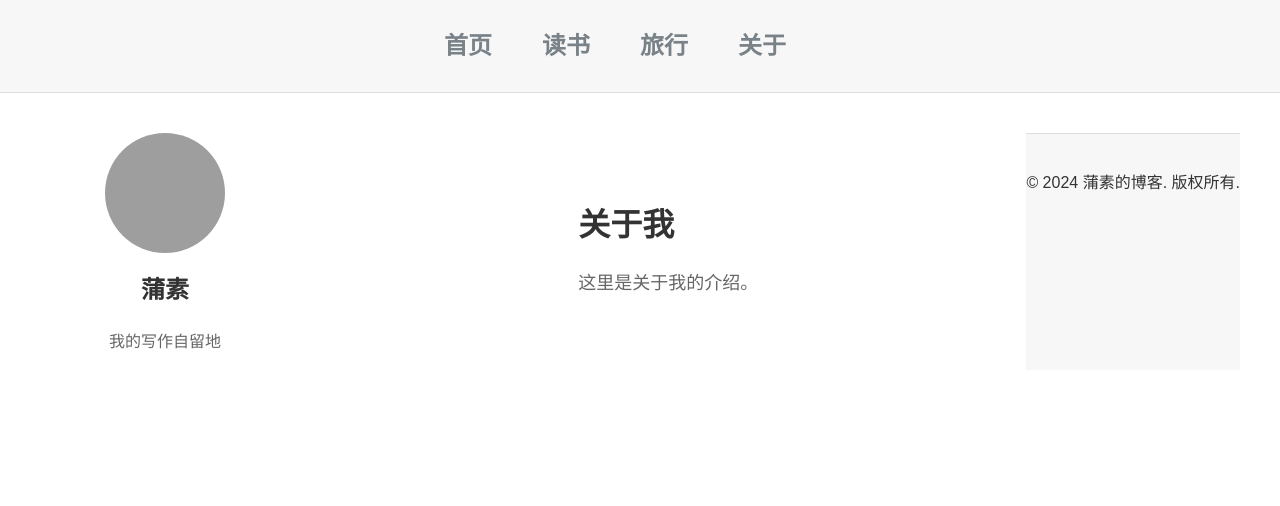
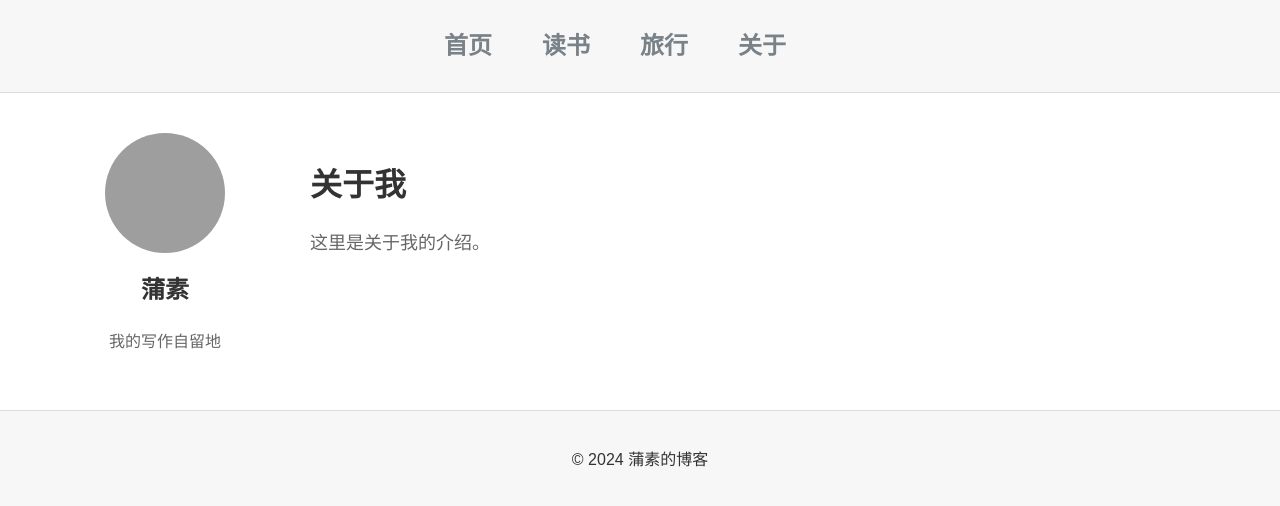
Before and after one commit to pususu/skills-github-pages, a Jekyll site: the page built from about.md, in a window 1280 px wide. Shown: the top 506 px of the page. Built offline with Jekyll 4.4.1, drawn with Linux system fonts in a browser that asks for light colours; part of the change alters nothing that is shown; grey boxes are pictures that could not be loaded.

Commit message:
Update default.html

```diff
--- a/_layouts/default.html
+++ b/_layouts/default.html
@@ -12,15 +12,15 @@
     <header class="site-header">
         <nav class="nav">
             <ul>
-                <li><a href="{{ site.baseurl }}/">首页</a></li>
-                <li><a href="{{ site.baseurl }}/reading/">读书</a></li>
-                <li><a href="{{ site.baseurl }}/travel/">旅行</a></li>
-                <li><a href="{{ site.baseurl }}/about/">关于</a></li>
+                <li><a href="/">首页</a></li>
+                <li><a href="/reading/">读书</a></li>
+                <li><a href="/travel/">旅行</a></li>
+                <li><a href="/about/">关于</a></li>
             </ul>
         </nav>
     </header>
 
-        <!-- 主体内容，包含左侧栏和右侧内容 -->
+    <!-- 主体内容，包含左侧栏和右侧内容 -->
     <div class="main-content">
         <!-- 左侧栏，包含头像和个人信息 -->
         <aside class="sidebar">
@@ -31,8 +31,7 @@
             </div>
         </aside>
 
-    <!-- 主体内容 -->
-    <div class="main-content">
+        <!-- 页面内容，将通过 {{ content }} 插入 -->
         <section class="content">
             {{ content }}
         </section>
@@ -41,6 +40,9 @@
     <!-- 页脚 -->
     <footer class="site-footer">
         <div class="container">
-            <p>&copy; 2024 蒲素的博客. 版权所有.</p>
+            <p>&copy; 2024 蒲素的博客</p>
         </div>
     </footer>
+
+</body>
+</html>
```
